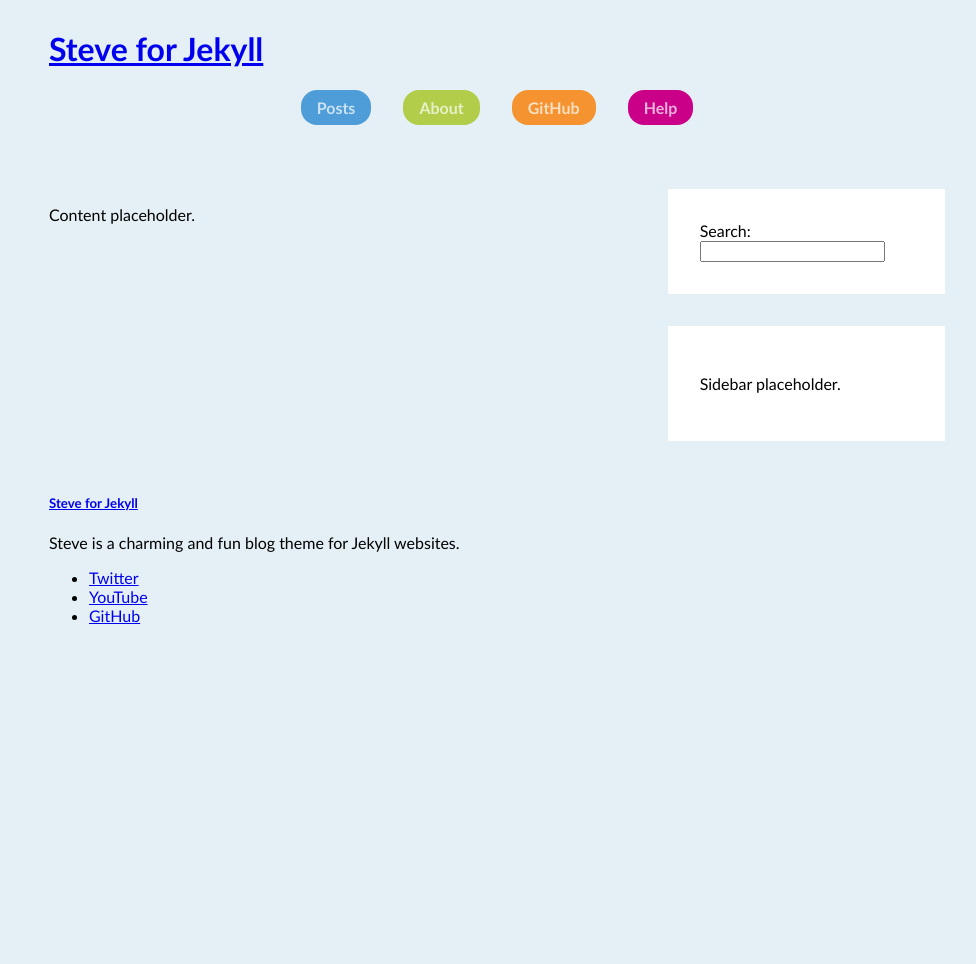
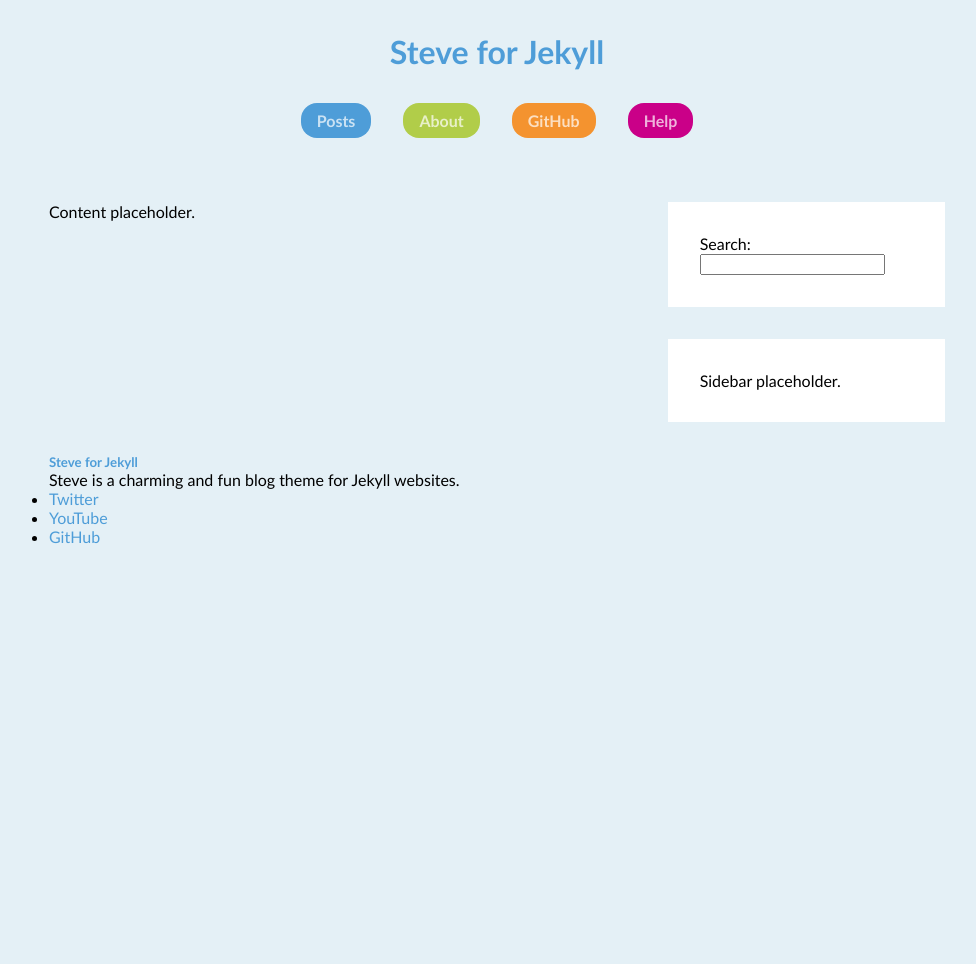
Before and after one commit to esporo/steve, a Jekyll site: the page built from index.html, in a window 1280 px wide. Shown: the whole page, without its empty margins (143-1119 px from the left). Built offline with Jekyll 4.4.1, drawn with Linux system fonts in a browser that asks for light colours; before the commit the page ends 916 px from its top, so only the background shows below that.

Commit message:
styles the site header

```diff
--- a/_layouts/default.html
+++ b/_layouts/default.html
@@ -1,11 +1,13 @@
-<!DOCTYPE html>
+<!doctype html>
 <html lang="{{ page.lang | default: site.lang }}">
   {% include head.html %}
 
   <body class="{{ page.layout | prepend: 'layout-' }}">
     {% include header.html %}
 
-    <main class="content">{{ content }}</main>
+    <main class="content">
+      {{ content }}
+    </main>
 
     {% include footer.html %}
   </body>
--- a/_sass/steve/_base.scss
+++ b/_sass/steve/_base.scss
@@ -1,3 +1,31 @@
+/*
+  Resets
+*/
+
+body,
+h1,
+h2,
+h3,
+h4,
+h5,
+h6,
+p,
+blockquote,
+pre,
+hr,
+dl,
+dd,
+ol,
+ul,
+figure {
+  margin: 0;
+  padding: 0;
+}
+
+/*
+  Basic styling
+*/
+
 html {
   font-size: 16px;
   box-sizing: border-box;
@@ -17,3 +45,20 @@ body {
   background-color: var(--color-body);
   font-family: var(--font);
 }
+
+/*
+  Text Elements
+*/
+
+// Links
+a {
+  color: var(--color-link);
+  text-decoration: none;
+  transition: color 250ms ease;
+
+  &:hover,
+  &:focus {
+    color: var(--color-link-hover);
+    text-decoration: underline;
+  }
+}
--- a/_sass/steve/_layout.scss
+++ b/_sass/steve/_layout.scss
@@ -3,8 +3,7 @@ body {
   flex-flow: column nowrap;
   min-height: 100vh;
   max-width: var(--container);
-  margin-left: auto;
-  margin-right: auto;
+  margin: var(--gap) auto;
   padding-left: var(--gap);
   padding-right: var(--gap);
 }
@@ -15,6 +14,23 @@ body {
 
 .masthead {
   margin-bottom: calc(var(--gap) * 2);
+
+  .site-title {
+    font-size: 2rem;
+    font-weight: bold;
+    margin-bottom: var(--gap);
+    text-align: center;
+    color: var(--color-link);
+
+    .logo {
+      max-width: 250px;
+    }
+
+    &:hover,
+    &:focus {
+      text-decoration: none;
+    }
+  }
 }
 
 .site-menu {
@@ -54,12 +70,11 @@ body {
 }
 
 .menu-item {
-  padding: 0.5rem 1rem;
   color: rgba(255, 255, 255, 0.7);
   background-color: var(--color-link);
   border-radius: 1rem;
-  text-decoration: none;
   font-weight: bolder;
+  padding: 0.5rem 1rem;
 
   &:not(:last-child) {
     margin-right: var(--gap);
@@ -71,7 +86,8 @@ body {
 
   &:hover,
   &:focus {
-    color: #fff;
+    color: rgba(255, 255, 255, 1);
+    text-decoration: none;
   }
 }
 
```
Also changed, not shown: _includes/header.html (+6 -4 lines).
